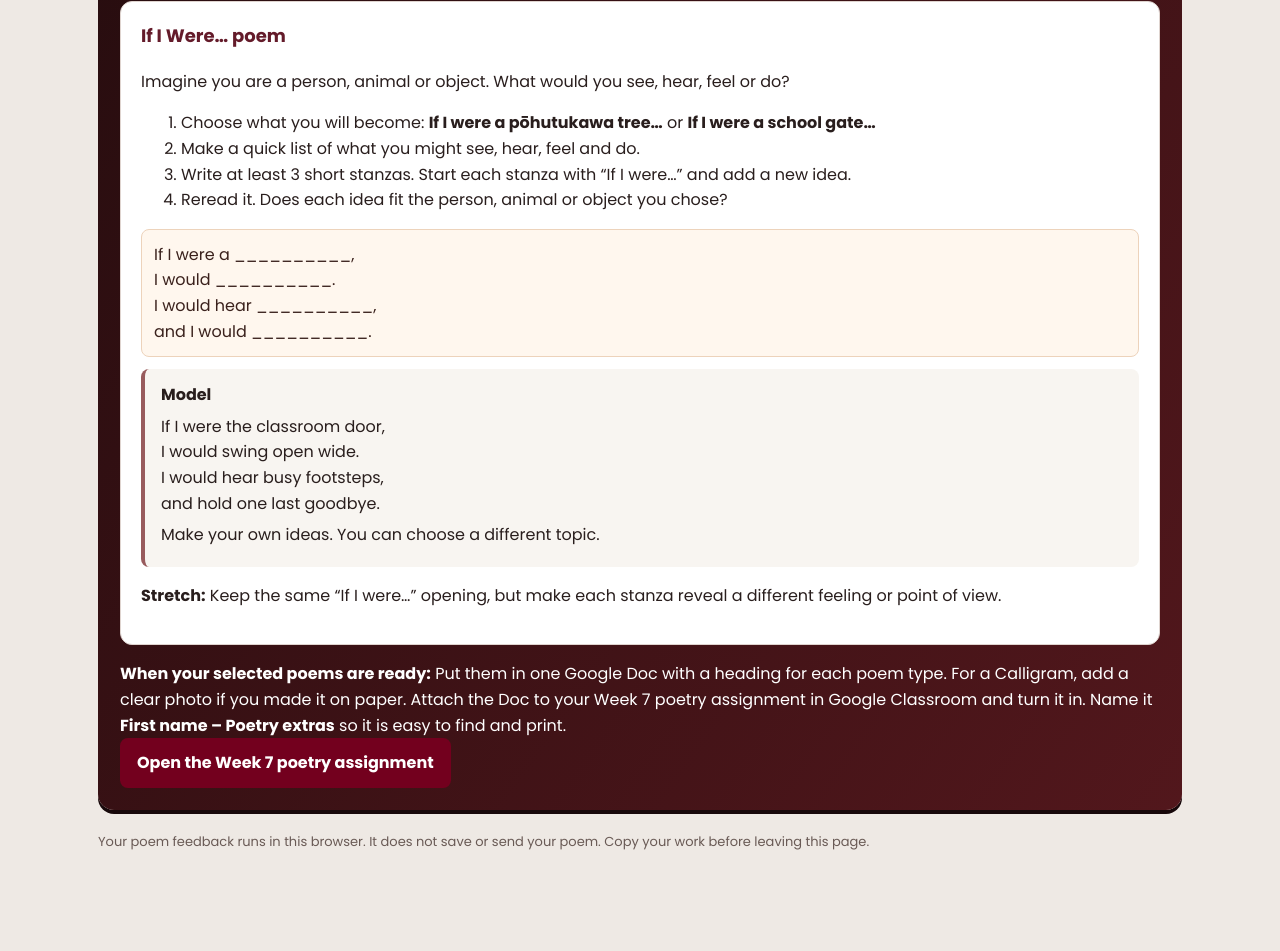
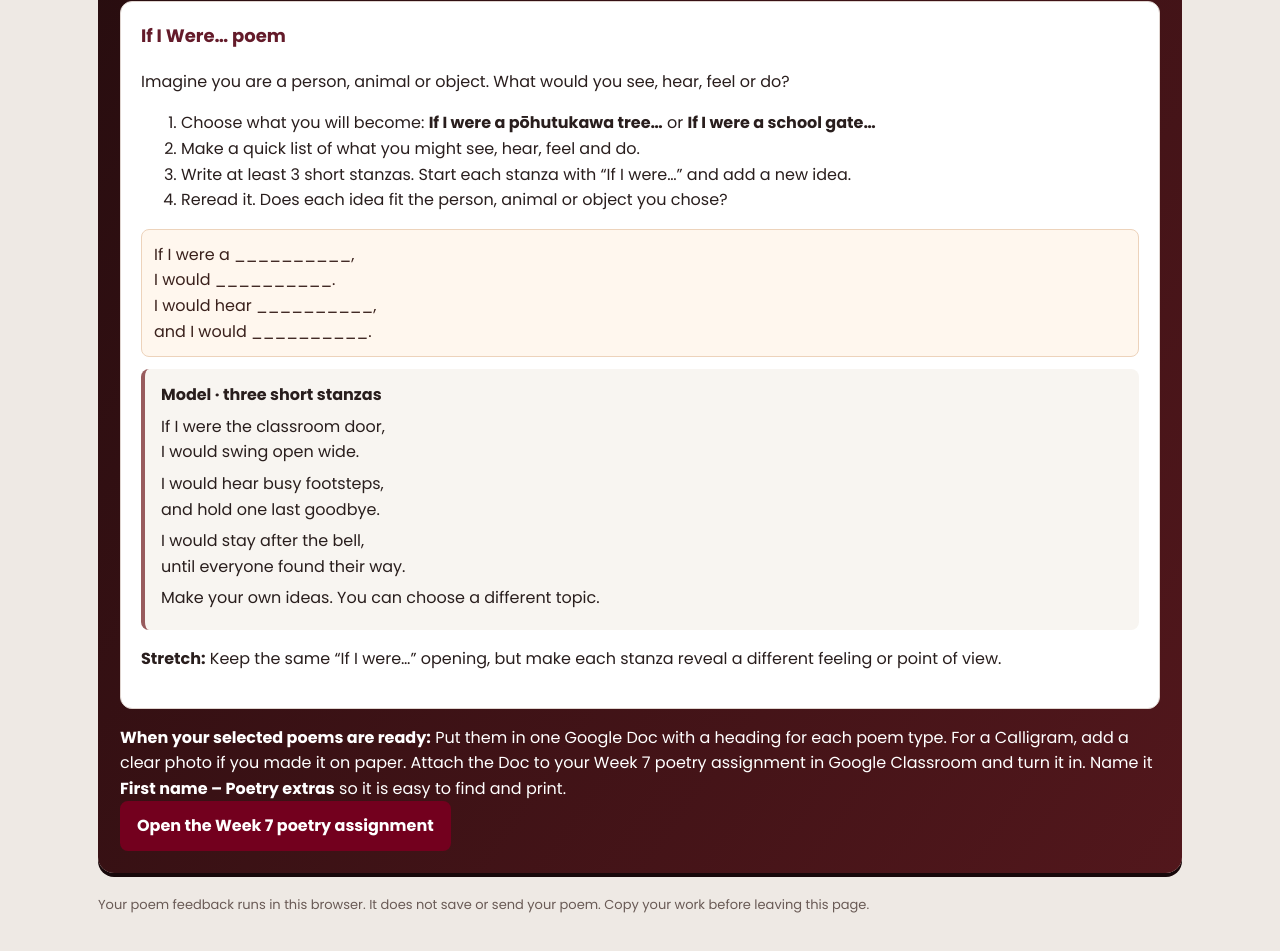
Before and after one commit to Apiata0/R67-Humanities, a plain HTML site: page week7.html in a window 1280 px wide. Shown: the part 4808-5759 px from the top of the page. Before the commit the page ends 5734 px from the top, so only its background shows below. Drawn offline with Linux system fonts and the light colour scheme.

Commit message:
Clarify the If I Were poem model

```diff
--- a/week7.html
+++ b/week7.html
@@ -46,7 +46,7 @@
 <p>Imagine you are a person, animal or object. What would you see, hear, feel or do?</p>
 <ol><li>Choose what you will become: <b>If I were a pōhutukawa tree…</b> or <b>If I were a school gate…</b></li><li>Make a quick list of what you might see, hear, feel and do.</li><li>Write at least 3 short stanzas. Start each stanza with “If I were…” and add a new idea.</li><li>Reread it. Does each idea fit the person, animal or object you chose?</li></ol>
 <div class="frame">If I were a __________,<br>I would __________.<br>I would hear __________,<br>and I would __________.</div>
-<div class="model"><b>Model</b><p>If I were the classroom door,<br>I would swing open wide.<br>I would hear busy footsteps,<br>and hold one last goodbye.</p><p>Make your own ideas. You can choose a different topic.</p></div>
+<div class="model"><b>Model · three short stanzas</b><p>If I were the classroom door,<br>I would swing open wide.</p><p>I would hear busy footsteps,<br>and hold one last goodbye.</p><p>I would stay after the bell,<br>until everyone found their way.</p><p>Make your own ideas. You can choose a different topic.</p></div>
 <p><b>Stretch:</b> Keep the same “If I were…” opening, but make each stanza reveal a different feeling or point of view.</p>
 </article>
 <article class="extension-task" id="extension-colour" role="tabpanel">
```
